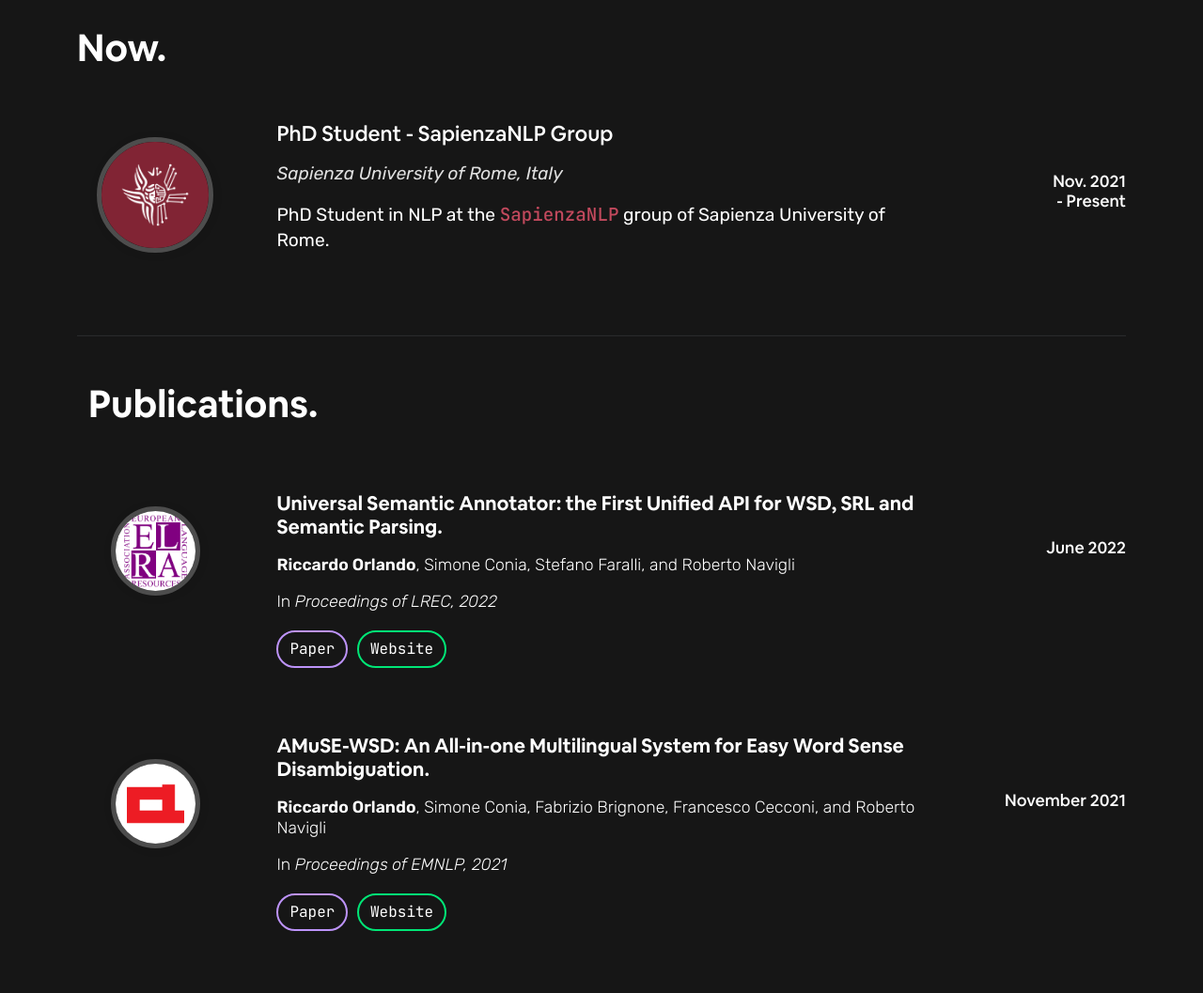
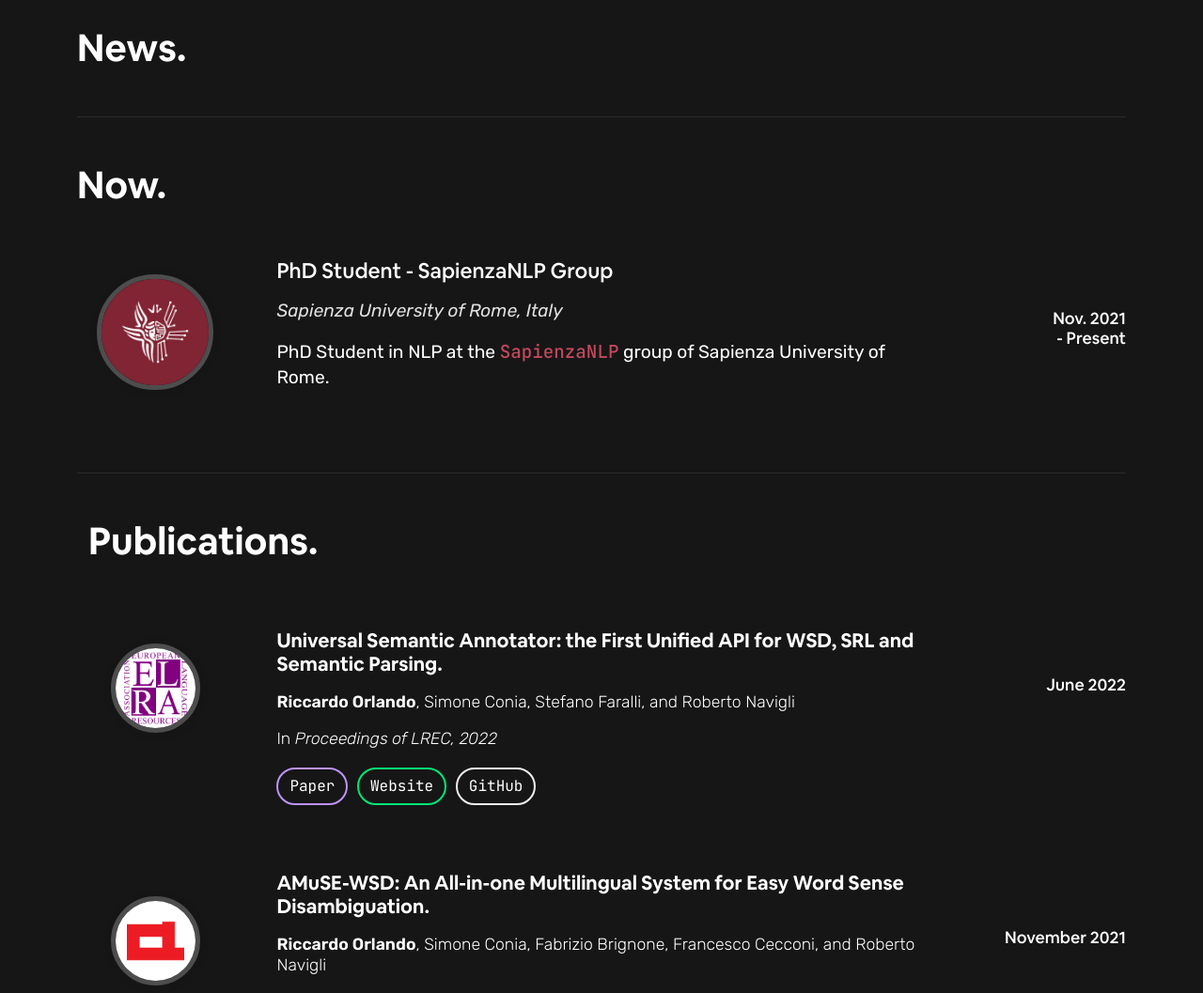
Before and after one commit to Riccorl/riccorl.github.io, a plain HTML site: page index.html in a window 1280 px wide. Shown: the part 1260-2317 px from the top of the page at 94% size. Drawn offline with nearby package versions, Linux system fonts and the light colour scheme; some icons are missing.

Commit message:
analytics

```diff
--- a/assets/css/style.css
+++ b/assets/css/style.css
@@ -398,6 +398,17 @@ p.project {
   background-color: #00e676;
 }
 
+.btn-outline-repo {
+  border: 2px solid transparent;
+  border-color: #eeeeee;
+}
+
+.btn-outline-repo:hover {
+  border-color: #eeeeee;
+  background-color: #eeeeee;
+  color: #121212;
+}
+
 a.btn-primary {
   color: #ffffff;
   text-decoration: none;
--- a/index.html
+++ b/index.html
@@ -74,6 +74,16 @@
   <link href="assets/css/hover.css" type="text/css" rel="stylesheet">
 
 </head>
+
+<!-- Google tag (gtag.js) -->
+<script async src="https://www.googletagmanager.com/gtag/js?id=G-E5VNH9CR42"></script>
+<script>
+  window.dataLayer = window.dataLayer || [];
+  function gtag(){dataLayer.push(arguments);}
+  gtag('js', new Date());
+
+  gtag('config', 'G-E5VNH9CR42');
+</script>
 
 <body>
   <div class="page-wrap">
@@ -181,6 +191,18 @@
     <div class="container">
       <hr>
     </div>
+    <!-- News -->
+    <div class="container news" id="news">
+      <div>
+        <h3 class="title">
+          News.
+        </h3>
+      </div>
+
+    </div>
+    <div class="container">
+      <hr>
+    </div>
     <!-- Now -->
     <div class="container work">
       <div>
@@ -243,6 +265,8 @@
               href="https://www.researchgate.net/publication/360671045_Universal_Semantic_Annotator_the_First_Unified_API_for_WSD_SRL_and_Semantic_Parsing" target="_blank" role="button">Paper</a>
             <a class="btn btn-outline-primary btn-outline-website rounded-pill" target="_blank"
               href="https://nlp.uniroma1.it/usea" role="button">Website</a>
+              <a class="btn btn-outline-primary btn-outline-repo rounded-pill" target="_blank"
+              href="https://github.com/SapienzaNLP/usea" role="button">GitHub</a>
           </div>
         </div>
       </div>
```
